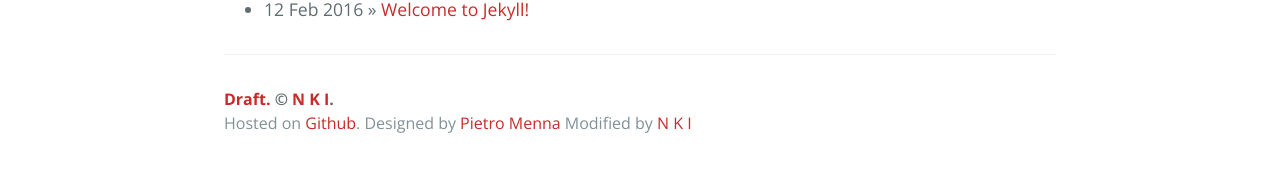
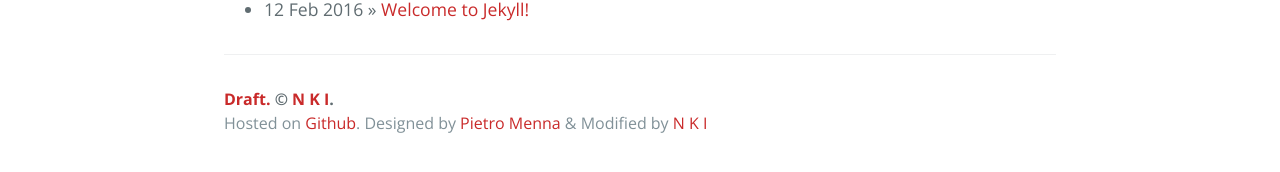
Before and after one commit to Navneet-Suresh/Navneet-Suresh.github.io, a Jekyll site: the page built from index.html, in a window 1280 px wide. Shown: the part 699-871 px from the top of the page. Built offline with Jekyll 4.4.1, drawn with Linux system fonts in a browser that asks for light colours; nearby versions of some CDN libraries; the list of posts is cut into pages by our own code; comment, search, counter and statistics services are not loaded.

Commit message:
Update page-footer.html

```diff
--- a/_includes/page-footer.html
+++ b/_includes/page-footer.html
@@ -1,4 +1,4 @@
 <footer class="site-footer animated zoomInUp">
   <span class="site-footer-owner animated fadeInUp"><a href="{{ site.url }}">{{ site.title }}</a> © <a href="{{ site.author.url }}">{{ site.author.name }}</a>.</span>
-  <span class="site-footer-credits animated fadeInUp">Hosted on <a href="https://pages.github.com">Github</a>. Designed by <a href="http://github.com/pietromenna/jekyll-cayman-theme">Pietro Menna</a> Modified by <a href="{{ site.author.url }}">N K I</a></span>
+  <span class="site-footer-credits animated fadeInUp">Hosted on <a href="https://pages.github.com">Github</a>. Designed by <a href="http://github.com/pietromenna/jekyll-cayman-theme">Pietro Menna</a> & Modified by <a href="{{ site.author.url }}">N K I</a></span>
 </footer>
```
